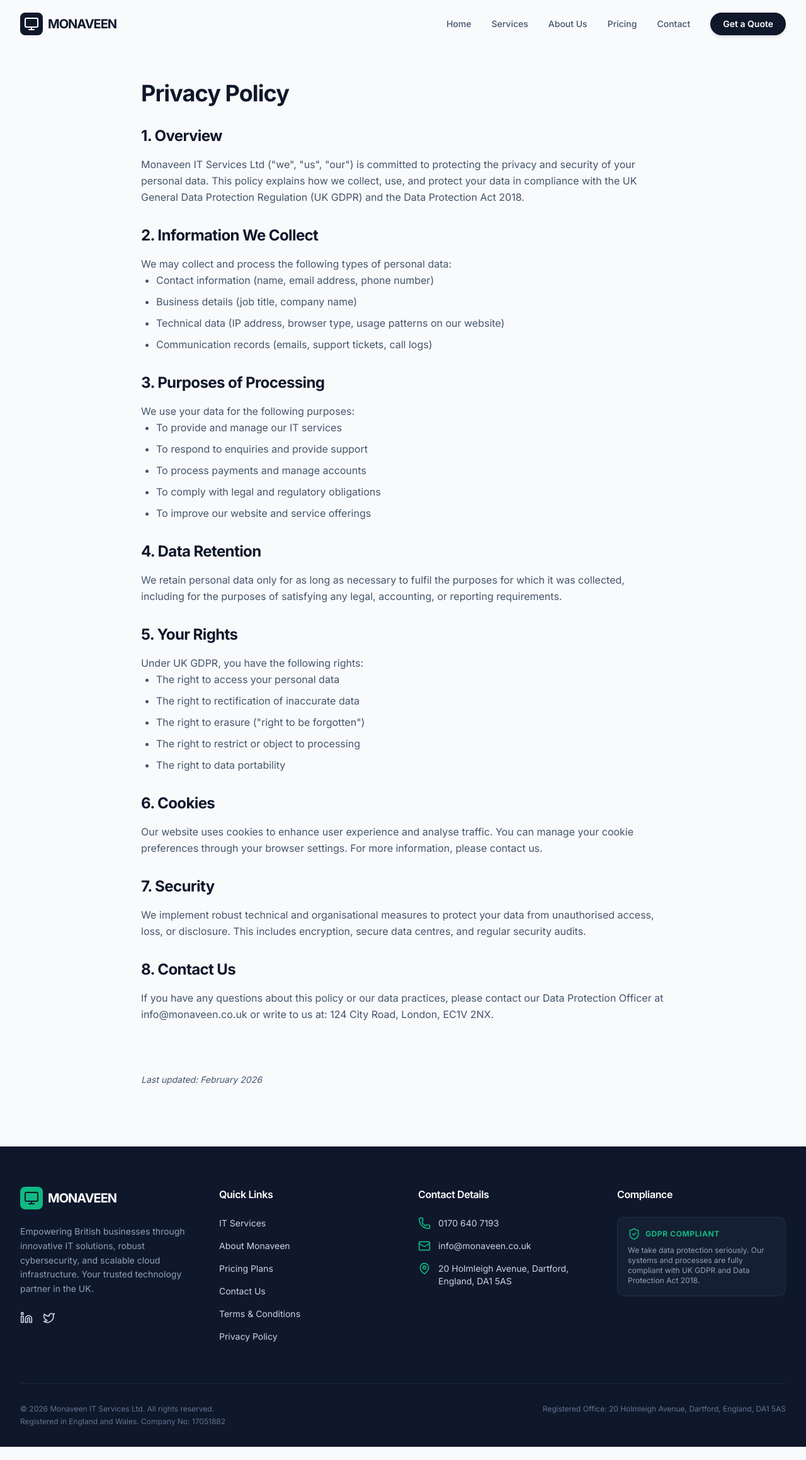
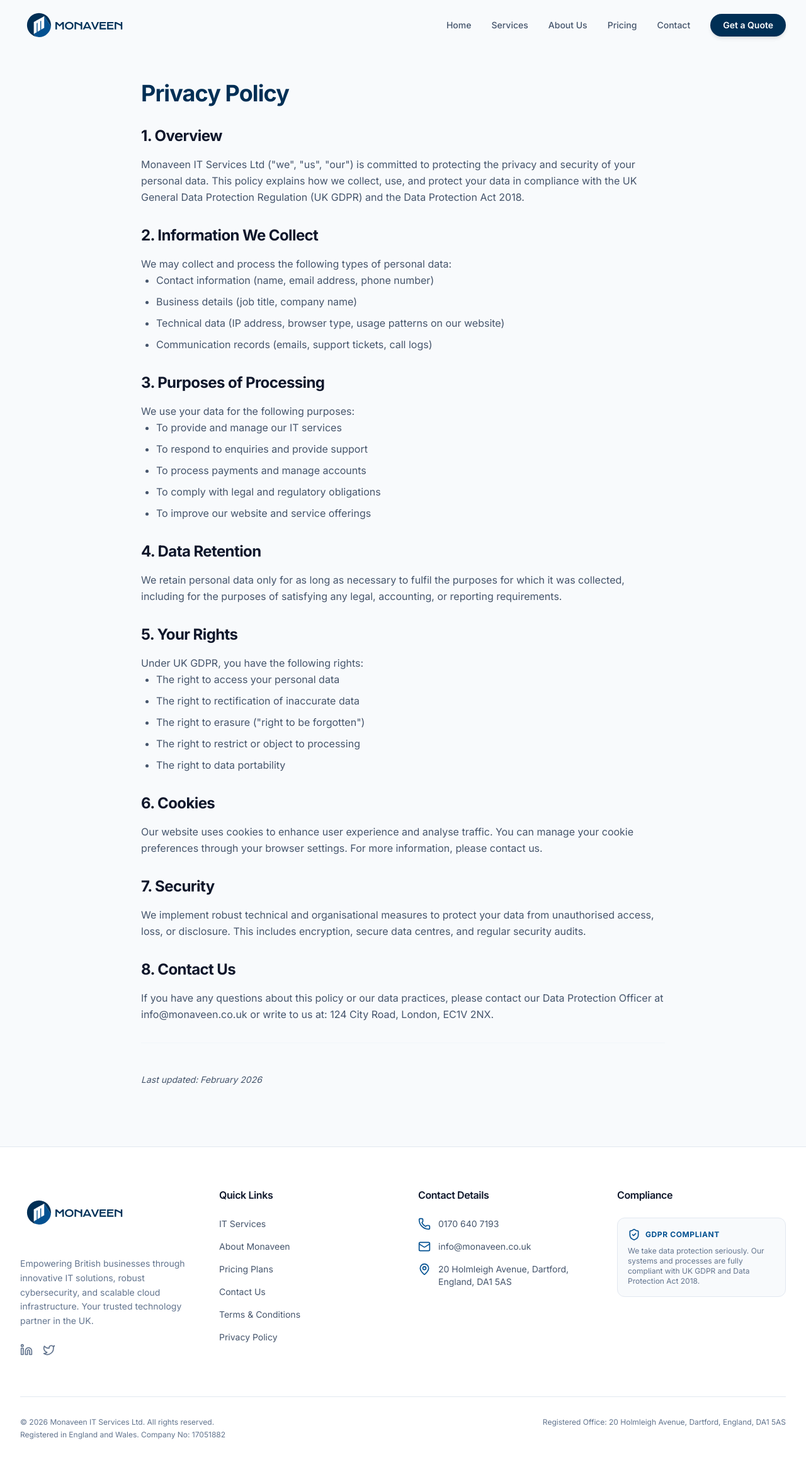
Before and after one commit to consultancy-outfit/100IT-SALESITES-001, a React (Vite) app: page /privacy in a window 1280 px wide. Shown: the whole page at 63% size. Before the commit the page ends 2298 px from the top, so only its background shows below. Built offline with nearby package versions, Linux system fonts and the light colour scheme.

Commit message:
add logo

```diff
--- a/src/components/Footer.tsx
+++ b/src/components/Footer.tsx
@@ -1,46 +1,44 @@
 import { Link } from 'react-router-dom';
-import { Monitor, Mail, Phone, MapPin, Linkedin, Twitter, ShieldCheck } from 'lucide-react';
+import { Mail, Phone, MapPin, Linkedin, Twitter, ShieldCheck } from 'lucide-react';
+import logo from '../assets/Monaveen.svg';
 
 export default function Footer() {
   const currentYear = new Date().getFullYear();
 
   return (
-    <footer className="bg-slate-900 text-slate-300 pt-16 pb-8">
+    <footer className="bg-white border-t border-slate-200 text-slate-600 pt-16 pb-8">
       <div className="max-w-7xl mx-auto px-4 sm:px-6 lg:px-8">
         <div className="grid grid-cols-1 md:grid-cols-2 lg:grid-cols-4 gap-12 mb-16">
           {/* Brand & Description */}
           <div className="space-y-6">
-            <Link to="/" className="flex items-center gap-2">
-              <div className="bg-brand-accent p-1.5 rounded-lg">
-                <Monitor className="w-6 h-6 text-slate-900" />
-              </div>
-              <span className="text-xl font-bold tracking-tighter text-white">MONAVEEN</span>
+            <Link to="/" className="inline-block">
+              <img src={logo} alt="Monaveen" className="h-20 w-auto object-contain" />
             </Link>
-            <p className="text-sm leading-relaxed text-slate-400">
+            <p className="text-sm leading-relaxed text-slate-500">
               Empowering British businesses through innovative IT solutions, robust cybersecurity, and scalable cloud infrastructure. Your trusted technology partner in the UK.
             </p>
             <div className="flex gap-4">
-              <a href="#" className="hover:text-brand-accent transition-colors"><Linkedin className="w-5 h-5" /></a>
-              <a href="#" className="hover:text-brand-accent transition-colors"><Twitter className="w-5 h-5" /></a>
+              <a href="#" className="text-slate-500 hover:text-brand-accent transition-colors"><Linkedin className="w-5 h-5" /></a>
+              <a href="#" className="text-slate-500 hover:text-brand-accent transition-colors"><Twitter className="w-5 h-5" /></a>
             </div>
           </div>
 
           {/* Quick Links */}
           <div>
-            <h3 className="text-white font-semibold mb-6">Quick Links</h3>
+            <h3 className="text-slate-900 font-semibold mb-6">Quick Links</h3>
             <ul className="space-y-4 text-sm">
-              <li><Link to="/services" className="hover:text-brand-accent transition-colors">IT Services</Link></li>
-              <li><Link to="/about" className="hover:text-brand-accent transition-colors">About Monaveen</Link></li>
-              <li><Link to="/pricing" className="hover:text-brand-accent transition-colors">Pricing Plans</Link></li>
-              <li><Link to="/contact" className="hover:text-brand-accent transition-colors">Contact Us</Link></li>
-              <li><Link to="/terms" className="hover:text-brand-accent transition-colors">Terms & Conditions</Link></li>
-              <li><Link to="/privacy" className="hover:text-brand-accent transition-colors">Privacy Policy</Link></li>
+              <li><Link to="/services" className="text-slate-600 hover:text-brand-accent transition-colors">IT Services</Link></li>
+              <li><Link to="/about" className="text-slate-600 hover:text-brand-accent transition-colors">About Monaveen</Link></li>
+              <li><Link to="/pricing" className="text-slate-600 hover:text-brand-accent transition-colors">Pricing Plans</Link></li>
+              <li><Link to="/contact" className="text-slate-600 hover:text-brand-accent transition-colors">Contact Us</Link></li>
+              <li><Link to="/terms" className="text-slate-600 hover:text-brand-accent transition-colors">Terms & Conditions</Link></li>
+              <li><Link to="/privacy" className="text-slate-600 hover:text-brand-accent transition-colors">Privacy Policy</Link></li>
             </ul>
           </div>
 
           {/* Contact Info */}
           <div>
-            <h3 className="text-white font-semibold mb-6">Contact Details</h3>
+            <h3 className="text-slate-900 font-semibold mb-6">Contact Details</h3>
             <ul className="space-y-4 text-sm">
               <li className="flex items-start gap-3">
                 <Phone className="w-5 h-5 text-brand-accent shrink-0" />
@@ -59,13 +57,13 @@ export default function Footer() {
 
           {/* Compliance */}
           <div>
-            <h3 className="text-white font-semibold mb-6">Compliance</h3>
-            <div className="bg-slate-800/50 p-4 rounded-xl border border-slate-700/50">
+            <h3 className="text-slate-900 font-semibold mb-6">Compliance</h3>
+            <div className="bg-slate-50 p-4 rounded-xl border border-slate-200">
               <div className="flex items-center gap-2 mb-2 text-brand-accent">
                 <ShieldCheck className="w-5 h-5" />
                 <span className="text-xs font-bold uppercase tracking-wider">GDPR Compliant</span>
               </div>
-              <p className="text-xs text-slate-400">
+              <p className="text-xs text-slate-500">
                 We take data protection seriously. Our systems and processes are fully compliant with UK GDPR and Data Protection Act 2018.
               </p>
             </div>
@@ -73,7 +71,7 @@ export default function Footer() {
         </div>
 
         {/* Bottom Bar */}
-        <div className="pt-8 border-t border-slate-800 text-xs text-slate-500">
+        <div className="pt-8 border-t border-slate-200 text-xs text-slate-500">
           <div className="grid grid-cols-1 md:grid-cols-2 gap-4">
             <div>
               <p>© {currentYear} Monaveen IT Services Ltd. All rights reserved.</p>
--- a/src/components/Navbar.tsx
+++ b/src/components/Navbar.tsx
@@ -1,7 +1,8 @@
 import { Link, useLocation } from 'react-router-dom';
-import { Monitor, Menu, X } from 'lucide-react';
+import { Menu, X } from 'lucide-react';
 import { useState, useEffect } from 'react';
 import { motion, AnimatePresence } from 'motion/react';
+import logo from '../assets/Monaveen.svg';
 
 const navItems = [
   { name: 'Home', path: '/' },
@@ -23,14 +24,11 @@ export default function Navbar() {
   }, []);
 
   return (
-    <nav className={`fixed top-0 w-full z-50 transition-all duration-300 ${scrolled ? 'bg-white/90 backdrop-blur-md shadow-sm py-3' : 'bg-transparent py-5'}`}>
+    <nav className={`fixed top-0 w-full z-50 transition-all duration-300 ${scrolled ? 'bg-white/90 backdrop-blur-md shadow-sm ' : 'bg-transparent '}`}>
       <div className="max-w-7xl mx-auto px-4 sm:px-6 lg:px-8">
         <div className="flex justify-between items-center">
-          <Link to="/" className="flex items-center gap-2 group">
-            <div className="bg-brand-primary p-1.5 rounded-lg group-hover:bg-brand-accent transition-colors">
-              <Monitor className="w-6 h-6 text-white" />
-            </div>
-            <span className="text-xl font-bold tracking-tighter text-brand-primary">MONAVEEN</span>
+          <Link to="/" className="flex items-center group">
+            <img src={logo} alt="Monaveen" className="h-20 w-auto object-contain" />
           </Link>
 
           {/* Desktop Nav */}
--- a/src/index.css
+++ b/src/index.css
@@ -5,9 +5,10 @@
   --font-sans: "Inter", ui-sans-serif, system-ui, sans-serif;
   --font-mono: "JetBrains Mono", ui-monospace, SFMono-Regular, monospace;
 
-  --color-brand-primary: #0f172a;
-  --color-brand-accent: #10b981;
-  --color-brand-secondary: #334155;
+  /* Logo-aligned palette: Monaveen blues (#002F55, #035191, #023259) */
+  --color-brand-primary: #002F55;
+  --color-brand-accent: #035191;
+  --color-brand-secondary: #023259;
 }
 
 @layer base {
--- a/src/pages/About.tsx
+++ b/src/pages/About.tsx
@@ -72,7 +72,7 @@ export default function About() {
       </section>
 
       {/* Values */}
-      <section className="bg-slate-900 py-24 text-white">
+      <section className="bg-brand-primary py-24 text-white">
         <div className="max-w-7xl mx-auto px-4 sm:px-6 lg:px-8">
           <div className="text-center mb-16">
             <h2 className="text-3xl font-bold mb-4">Our Core Values</h2>
@@ -84,7 +84,7 @@ export default function About() {
               { icon: <Award className="w-8 h-8" />, title: 'Excellence', desc: 'We don\'t settle for "good enough". Our engineers are constantly training to stay at the cutting edge of technology.' },
               { icon: <Heart className="w-8 h-8" />, title: 'Human-Centric', desc: 'Technology is for people. We speak plain English, avoid jargon, and build relationships based on mutual respect.' }
             ].map((v, i) => (
-              <div key={i} className="bg-slate-800 p-8 rounded-2xl border border-slate-700">
+              <div key={i} className="bg-brand-secondary p-8 rounded-2xl border border-brand-accent/30">
                 <div className="text-brand-accent mb-6">{v.icon}</div>
                 <h3 className="text-xl font-bold mb-4">{v.title}</h3>
                 <p className="text-slate-400 leading-relaxed">{v.desc}</p>
@@ -108,7 +108,7 @@ export default function About() {
               <div key={i} className="group">
                 <div className="relative overflow-hidden rounded-2xl mb-4">
                   <img src={leader.img} alt={leader.name} className="w-full aspect-[3/4] object-cover transition-transform group-hover:scale-105" referrerPolicy="no-referrer" />
-                  <div className="absolute inset-0 bg-gradient-to-t from-slate-900/60 to-transparent opacity-0 group-hover:opacity-100 transition-opacity"></div>
+                  <div className="absolute inset-0 bg-gradient-to-t from-brand-primary/60 to-transparent opacity-0 group-hover:opacity-100 transition-opacity"></div>
                 </div>
                 <h3 className="text-lg font-bold">{leader.name}</h3>
                 <p className="text-sm text-slate-500">{leader.role}</p>
@@ -136,7 +136,7 @@ export default function About() {
             </ul>
           </div>
           <div className="lg:w-1/3 flex justify-center">
-            <div className="w-32 h-32 bg-brand-accent text-slate-900 rounded-full flex items-center justify-center font-black text-2xl">
+            <div className="w-32 h-32 bg-brand-accent text-white rounded-full flex items-center justify-center font-black text-2xl">
               GDPR
             </div>
           </div>
--- a/src/pages/Services.tsx
+++ b/src/pages/Services.tsx
@@ -206,7 +206,7 @@ export default function Services() {
       </section>
 
       {/* Trust Banner */}
-      <section className="mt-32 py-16 bg-slate-900 text-white">
+      <section className="mt-32 py-16 bg-brand-primary text-white">
         <div className="max-w-7xl mx-auto px-4 sm:px-6 lg:px-8 text-center">
           <h3 className="text-2xl font-bold mb-8">
             Trusted by Leading UK Organisations
--- /dev/null
+++ b/src/vite-env.d.ts
@@ -0,0 +1,6 @@
+/// <reference types="vite/client" />
+
+declare module '*.svg' {
+  const src: string;
+  export default src;
+}
```
Also changed, not shown: src/pages/Home.tsx (+13 -13 lines), src/pages/Pricing.tsx (+6 -6 lines), src/assets/Monaveen.svg (added).
